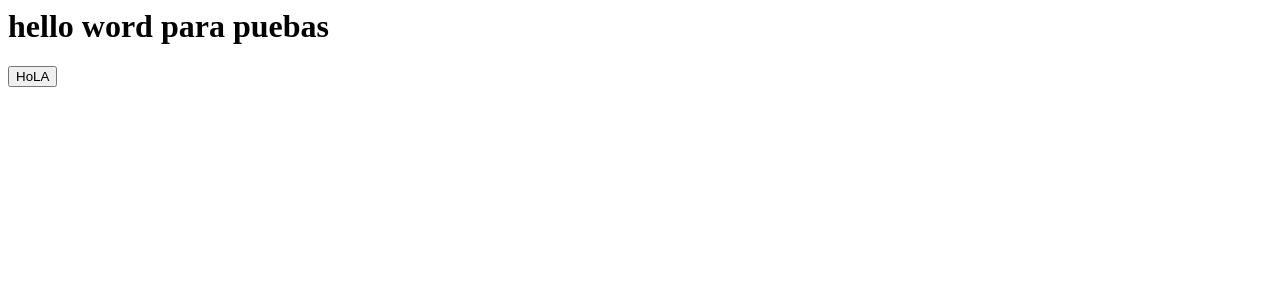
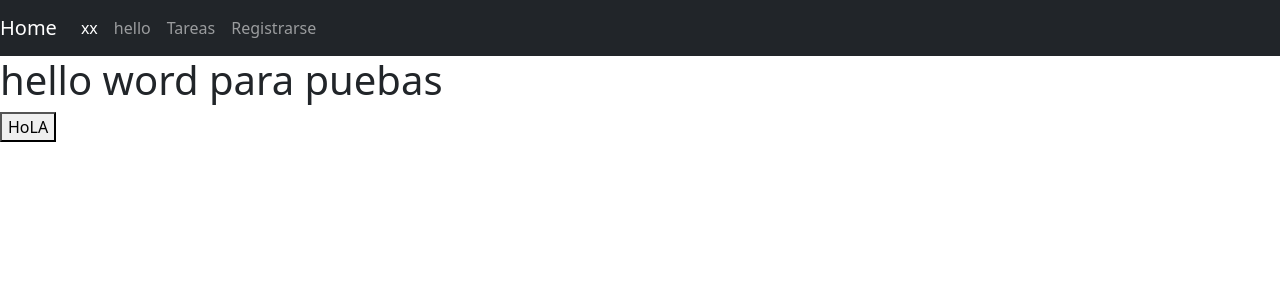
Before and after one commit to Datrixzn19/django-crud, a Django app: page /hello/ in a window 1280 px wide. Shown: the top 300 px of the page. Run offline with Django 5.2, Linux system fonts and the light colour scheme.

Commit message:
guardar sesion de usuario

```diff
--- a/tareas/templates/base.html
+++ b/tareas/templates/base.html
@@ -1,13 +1,42 @@
+{% load static %}
+
 <!DOCTYPE html>
 <html lang="en">
+
 <head>
-    <meta charset="UTF-8">
-    <meta name="viewport" content="width=device-width, initial-scale=1.0">
-    <title>Base</title>
+    <meta charset="UTF-8" />
+    <meta name="viewport" content="width=device-width, initial-scale=1.0" />
+    <link href="https://cdn.jsdelivr.net/npm/bootstrap@5.3.8/dist/css/bootstrap.min.css" rel="stylesheet"
+        integrity="sha384-sRIl4kxILFvY47J16cr9ZwB07vP4J8+LH7qKQnuqkuIAvNWLzeN8tE5YBujZqJLB" crossorigin="anonymous" />
+    <script defersrc="https://cdn.jsdelivr.net/npm/bootstrap@5.3.8/dist/js/bootstrap.bundle.min.js"
+        integrity="sha384-FKyoEForCGlyvwx9Hj09JcYn3nv7wiPVlz7YYwJrWVcXK/BmnVDxM+D2scQbITxI"
+        crossorigin="anonymous"></script>
+    <link rel="stylesheet" href="{% static '/styles/base.css' %}" />
+    <title>Document</title>
 </head>
+
 <body>
-    {% block content%}
-    Contenido principal desde base.html
-    {% endblock %}
+    <nav class="navbar navbar-expand-lg navbar-dark bg-dark">
+        <a class="navbar-brand" href="{% url 'home' %}">Home</a>
+        <button class="navbar-toggler" type="button" data-toggle="collapse" data-target="#navbarNavAltMarkup"
+            aria-controls="navbarNavAltMarkup" aria-expanded="false" aria-label="Toggle navigation">
+            <span class="navbar-toggler-icon"></span>
+        </button>
+        <div class="collapse navbar-collapse" id="navbarNavAltMarkup">
+            <div class="navbar-nav">
+                <a class="nav-item nav-link active" href="{% url 'home' %}">xx</a>
+                <a class="nav-item nav-link" href="{% url 'hello' %}">hello</a>
+                <a class="nav-item nav-link" href="{% url 'tareas' %}">Tareas</a>
+                {% if user.is_authenticated %}
+                <a class="nav-item nav-link" href="#">Cerrar Sesion</a>
+                {% else %}
+                <a class="nav-item nav-link" href="{% url 'signup' %}">Registrarse</a>
+                {% endif %}
+            </div>
+        </div>
+    </nav>
+
+    {% block content %} {% endblock %}
 </body>
+
 </html>
--- a/tareas/templates/hello.html
+++ b/tareas/templates/hello.html
@@ -1,2 +1,10 @@
-<h1>hello word para puebas</h1>
-<button>HoLA</button>
+
+{% extends 'base.html' %}
+{% block content %}
+    <h1>hello word para puebas</h1>
+    <button>HoLA</button>
+    </form>
+
+
+
+{% endblock %}
--- a/tareas/templates/home.html
+++ b/tareas/templates/home.html
@@ -1,4 +1,4 @@
-{% extends "base.html"%}
+{% extends "base.html" %}
 
 {% block content%}
     <h1>Homeee</h1>
--- a/tareas/templates/signup.html
+++ b/tareas/templates/signup.html
@@ -1,3 +1,5 @@
+{% extends 'base.html' %}
+{% block content %}
     <h1>sing UP </h1>
     {{ error }}
     <form method="POST">
@@ -5,3 +7,7 @@
         {{form.as_p}}
         <button>Enviar</button>
     </form>
+
+
+
+{% endblock %}
--- a/tareas/urls.py
+++ b/tareas/urls.py
@@ -7,8 +7,9 @@ urlpatterns = [
 
     path('hello/', views.hello, name='hello'),
 
-    path('signup/', views.signup, name='signup')
+    path('signup/', views.signup, name='signup'),
 
+    path('tareas/', views.tareas, name='tareas')
 
 
     ]
--- a/tareas/views.py
+++ b/tareas/views.py
@@ -1,9 +1,10 @@
-from django.shortcuts import render
+from django.shortcuts import render, redirect
 from django.http import HttpResponse
 
 
-from django.contrib.auth.models import User
 
+from django.contrib.auth.models import User #crear usuarios
+from django.contrib.auth import login # solo para guardar datos de una sesion en el navegador
 # Create your views here.
 
 from django.contrib.auth.forms import UserCreationForm
@@ -19,7 +20,8 @@ def signup(request):
             try:
                 user = User.objects.create_user(username=request.POST['username'], password=request.POST['password1']) #este user el el del orm de django
                 user.save()#esto lo guarda dentro de la BD
-                return HttpResponse('Usuario guardado con exito')
+                login(request, user) #pasamos el usuario para que guarde la sesion
+                return redirect('tareas')
             except:
                 return render(request, 'signup.html', {
                     'form':UserCreationForm,
@@ -36,3 +38,6 @@ def home(request):
 
 def hello(request):
     return render(request, "hello.html")
+
+def tareas(request):
+    return render(request, 'tareas.html')
```
Also changed, not shown: tareas/templates/tareas.html (added, +7 -0 lines), db.sqlite3. Lines whose indentation alone changed are shown as unchanged.
